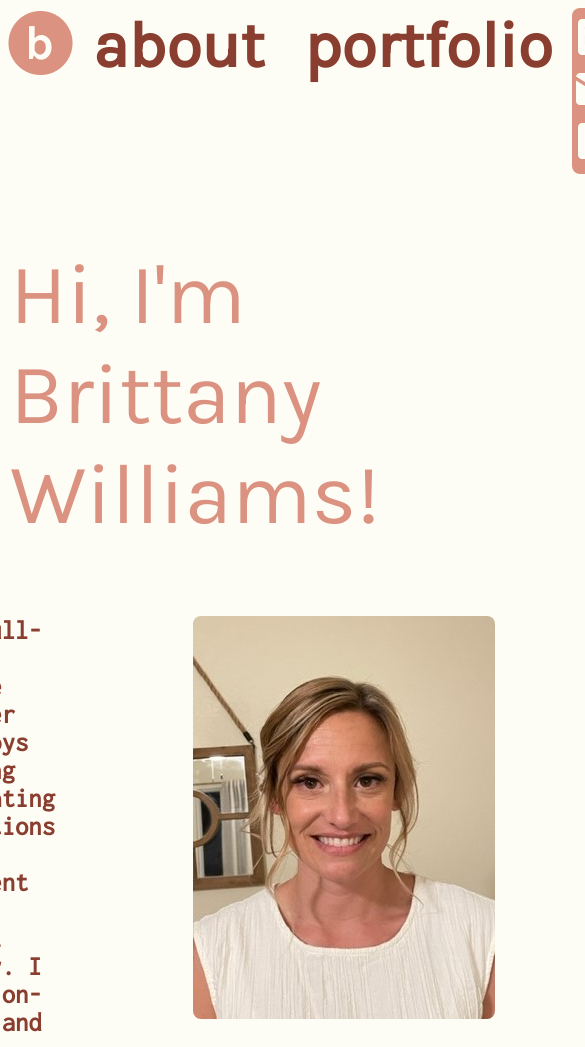
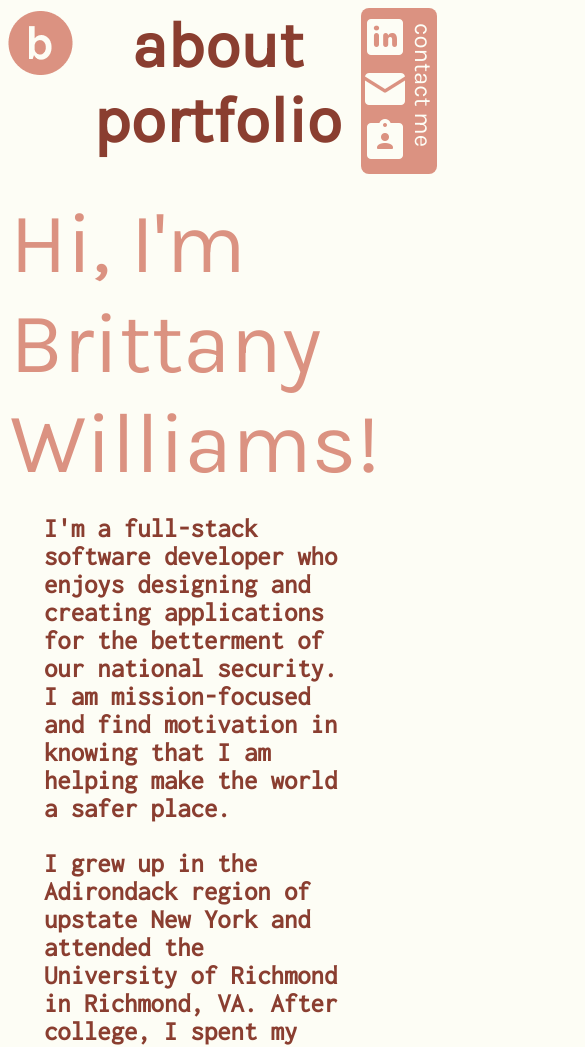
Before and after one commit to britt20williams/UX_UI_HW_18, a plain HTML site: page about.html in a window 390 px wide. Shown: the top 1047 px of the page, 585 px wide, since content can reach past the window. Drawn offline with Linux system fonts and the light colour scheme.

Commit message:
media queries for about me page

```diff
--- a/about.html
+++ b/about.html
@@ -6,7 +6,7 @@
   <link rel="stylesheet" type="text/css" href="css/style.css">
   <link rel="stylesheet" href="https://fonts.googleapis.com/css?family=Karla">
   <link rel="stylesheet" href="https://fonts.googleapis.com/css?family=Inconsolata">
-
+  <meta name="viewport" content="width=device-width, initial-scale=1, minimum-scale=1" />
 
 </head>
 
--- a/css/style.css
+++ b/css/style.css
@@ -308,3 +308,36 @@ footer{
 footer > h6{
     margin: 10px;
 }
+
+@media screen and (max-width: 600px){
+    #menu {
+        display: flex;
+        flex-direction: column;
+        align-items: center;
+    }
+
+    #aboutme{
+        flex-direction: column;
+        align-items: center;
+    }
+
+    #bio > h2 {
+        margin: 20px 0px;
+    }
+    #bio{
+        padding: 0px 64px;
+    }
+    #photo{
+        margin-left: 0px;
+        margin-bottom: 20px;
+    }
+    #skills{
+        flex-direction: column;
+    }
+    #tech, #softskills{
+        width:100%
+    }
+    #jobs{
+        grid-auto-flow: unset;
+    }
+}
```
